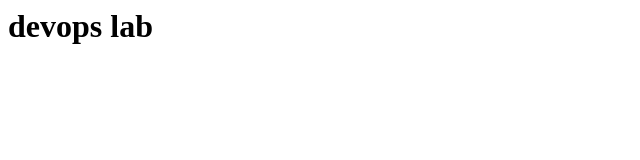
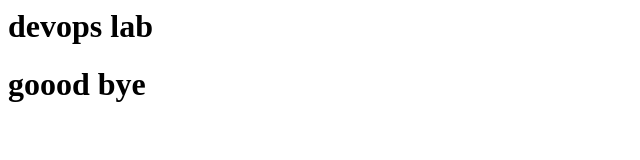
Before and after one commit to kanchi-kiranmai1712/first, a plain HTML site: page index.html in a window 1280 px wide. Shown: the whole page, without its empty margins (0-640 px from the left). Drawn offline with Linux system fonts and the light colour scheme.

Commit message:
Update index.html

```diff
--- a/index.html
+++ b/index.html
@@ -1,3 +1,4 @@
 <html>
 <h1>devops lab</h1>
+  <h1>goood bye</h1>
 </html>
```
